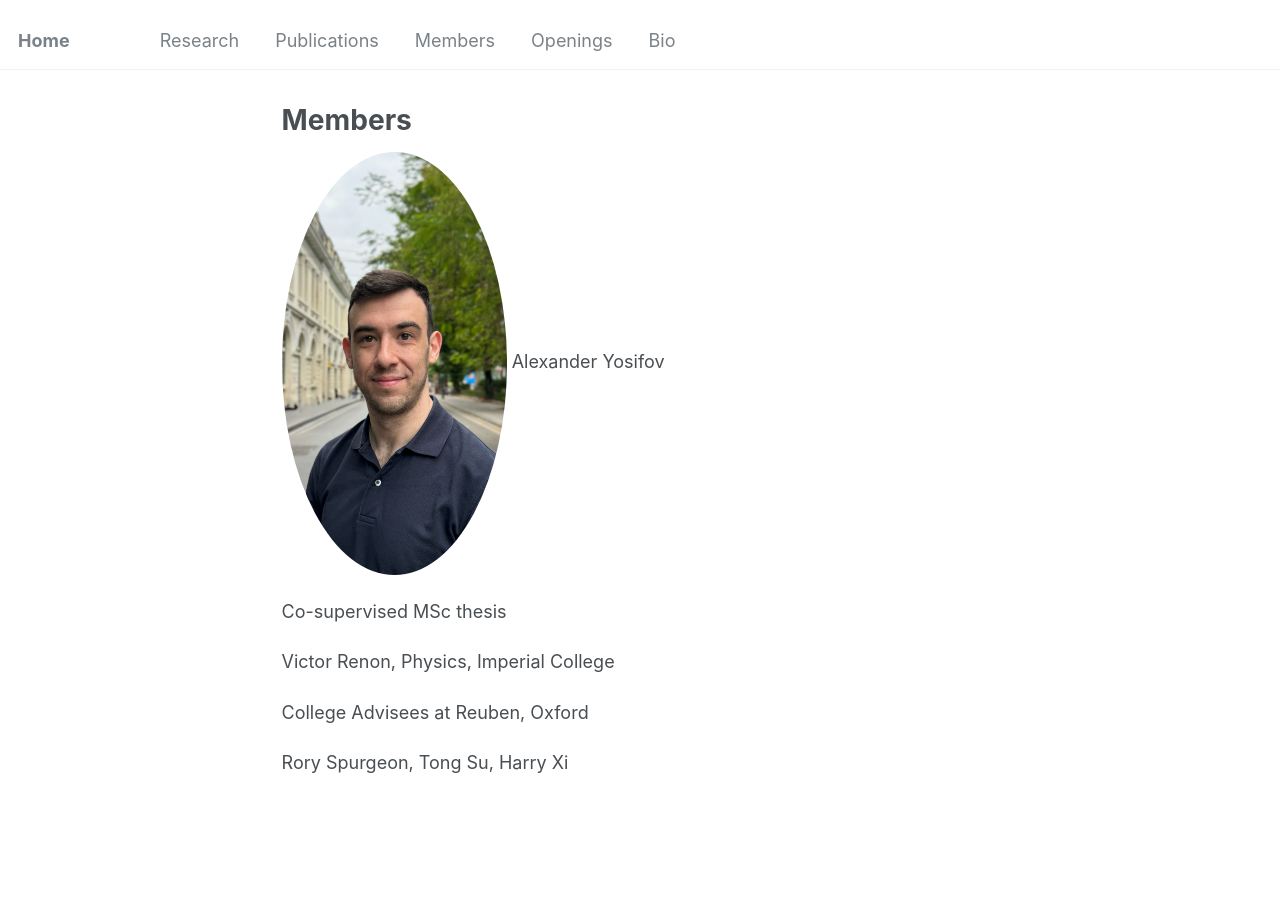
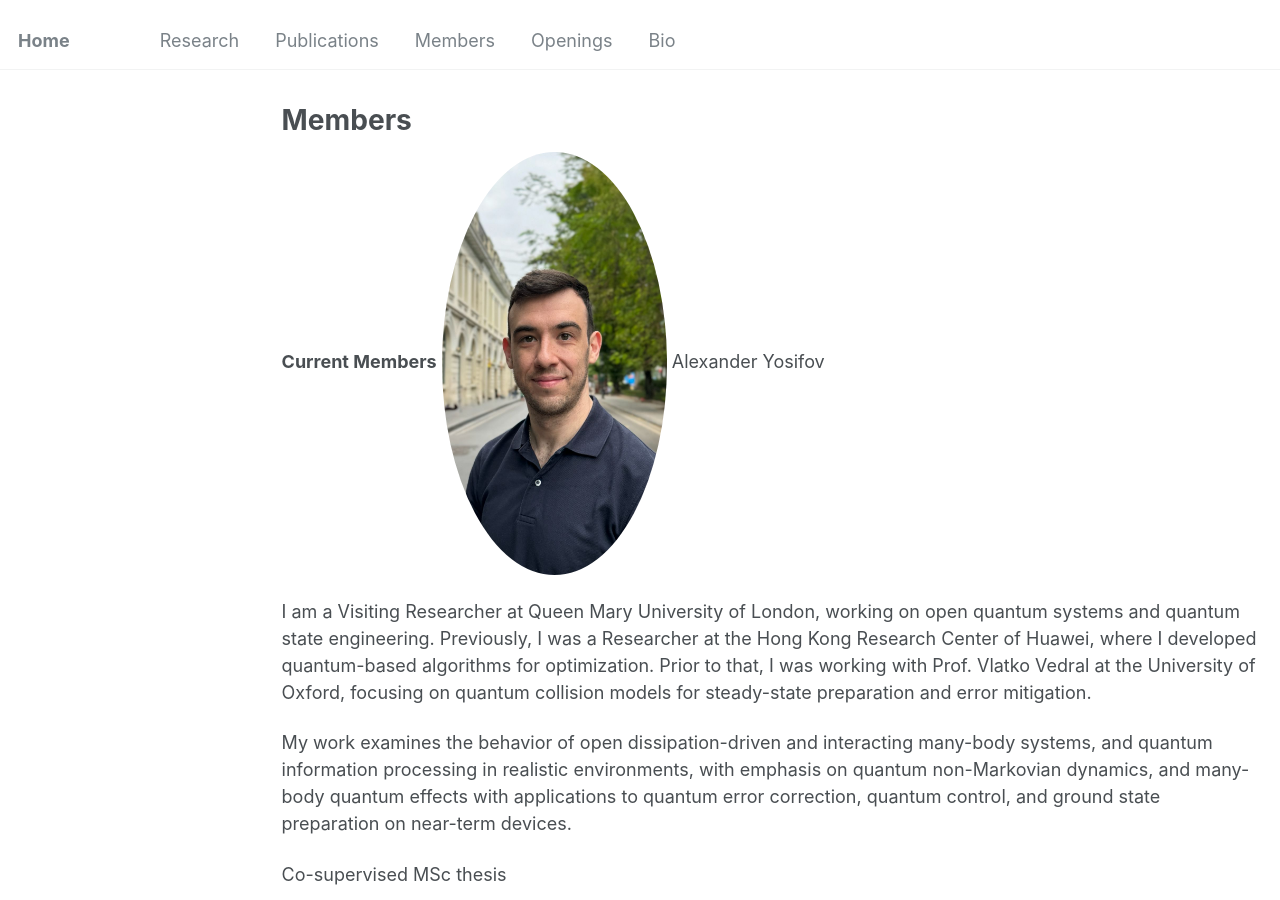
Before and after one commit to jinzhao-sun/jinzhao-sun.github.io, a Jekyll site: the page built from _pages/members.md, in a window 1280 px wide and 900 px high. Built offline with Jekyll 4.4.1, drawn with Linux system fonts in a browser that asks for light colours.

Commit message:
Update members.md

```diff
--- a/_pages/members.md
+++ b/_pages/members.md
@@ -9,9 +9,13 @@ redirect_from:
 
 <!-- {% include base_path %} -->
 
-
+**Current Members**
 <img src="/images/Alexander.jpeg" alt="Description" style="border-radius: 50%; box-shadow: 0 0px 1px rgba(0, 0, 0, 0.02); border: 0px solid #ccc; width: 225px;">
 Alexander Yosifov
+
+I am a Visiting Researcher at Queen Mary University of London, working on open quantum systems and quantum state engineering. Previously, I was a Researcher at the Hong Kong Research Center of Huawei, where I developed quantum-based algorithms for optimization. Prior to that, I was working with Prof. Vlatko Vedral at the University of Oxford, focusing on quantum collision models for steady-state preparation and error mitigation.
+
+My work examines the behavior of open dissipation-driven and interacting many-body systems, and quantum information processing in realistic environments, with emphasis on quantum non-Markovian dynamics, and many-body quantum effects with applications to quantum error correction, quantum control, and ground state preparation on near-term devices.
 
 
 Co-supervised MSc thesis
```
